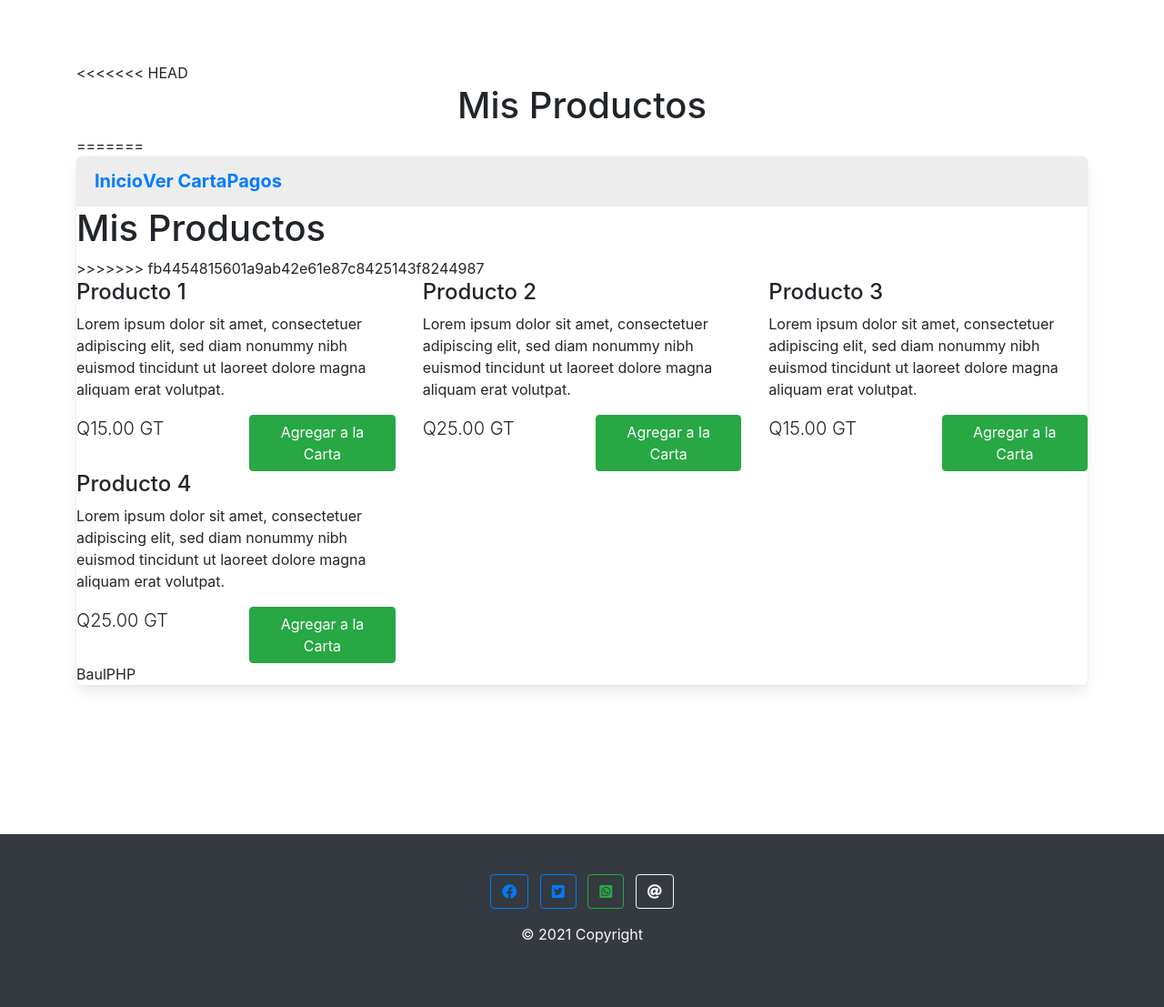
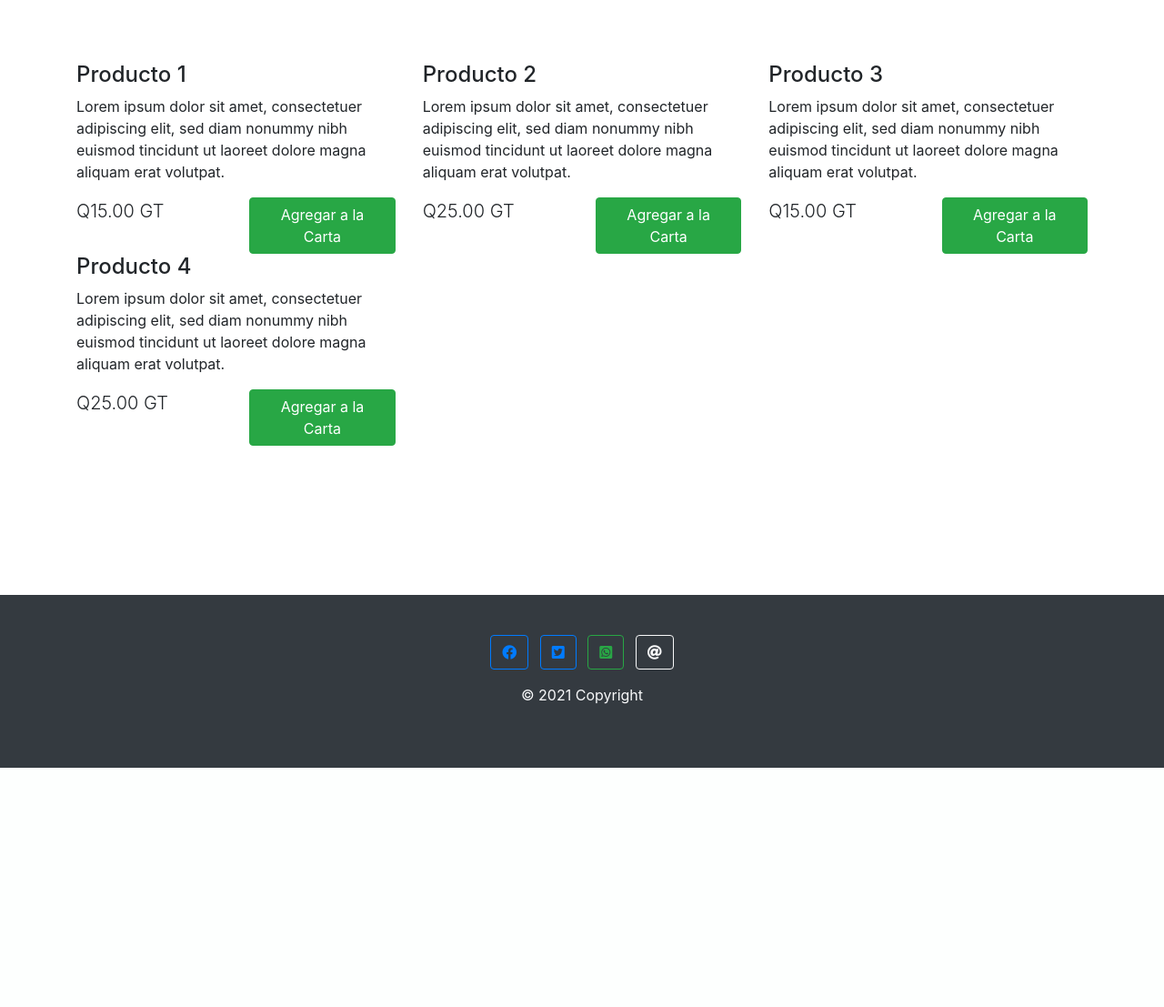
Before and after one commit to cristianaz/carrito, a PHP site: page / in a window 1280 px wide. Shown: the part 72-1179 px from the top of the page at 91% size. After the commit the page ends 916 px from the top, so only its background shows below. Run offline with PHP 8.4, Linux system fonts and the light colour scheme; data comes from the database, SQL or seed files in the repository.

Commit message:
ser repararaon errores

```diff
--- a/index.php
+++ b/index.php
@@ -21,26 +21,6 @@ include 'Configuracion.php';
 </head>
 <body>
 <div class="container">
-<<<<<<< HEAD
-    <h1 class="text-center">Mis Productos</h1>
-
-=======
-<div class="panel panel-default">
-<div class="panel-heading">
-
-<ul class="nav nav-pills">
-  <li role="presentation" class="active"><a href="index.php">Inicio</a></li>
-  <li role="presentation"><a href="VerCarta.php">Ver Carta</a></li>
-  <li role="presentation"><a href="Pagos.php">Pagos</a></li>
-</ul>
-</div>
-
-
-
-<div class="panel-body">
-    <h1>Mis Productos</h1>
-    <a href="VerCarta.php" class="cart-link" title="Ver Carta"><i class="glyphicon glyphicon-shopping-cart"></i></a>
->>>>>>> fb4454815601a9ab42e61e87c8425143f8244987
     <div id="products" class="row">
         <?php
         //get rows query
@@ -69,7 +49,7 @@ include 'Configuracion.php';
         <?php } ?>
     </div>
         </div>
- <div class="panel-footer">BaulPHP</div>
+
  </div><!--Panek cierra-->
 
 </div>
```
